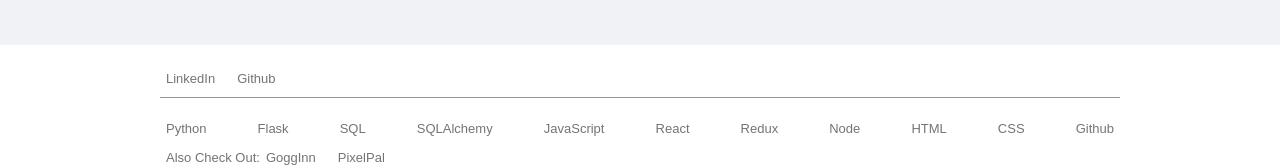
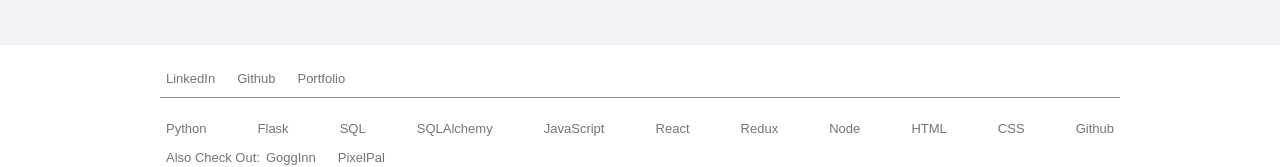
Before and after one commit to ryangoggin/Goggbook, a React (Create React App) app in the folder react-app/: page / in a window 1280 px wide. Shown: the part 570-737 px from the top of the page. Built offline with nearby package versions, Linux system fonts and the light colour scheme; no server answers.

Commit message:
added portfolio to splash page

```diff
--- a/react-app/src/components/LoginFooter/index.js
+++ b/react-app/src/components/LoginFooter/index.js
@@ -9,6 +9,10 @@ const LoginFooter = () => {
 
     function handleGithub() {
         window.open("https://github.com/ryangoggin", "_blank");
+    }
+
+    function handlePortfolio() {
+        window.open("https://ryangoggin.github.io/", "_blank");
     }
 
     function handleGoggInn() {
@@ -28,6 +32,9 @@ const LoginFooter = () => {
                 </button>
                 <button className='footer-button' onClick={handleGithub}>
                     Github
+                </button>
+                <button className='footer-button' onClick={handlePortfolio}>
+                    Portfolio
                 </button>
             </div>
             <div className='footer-middle'>
```
